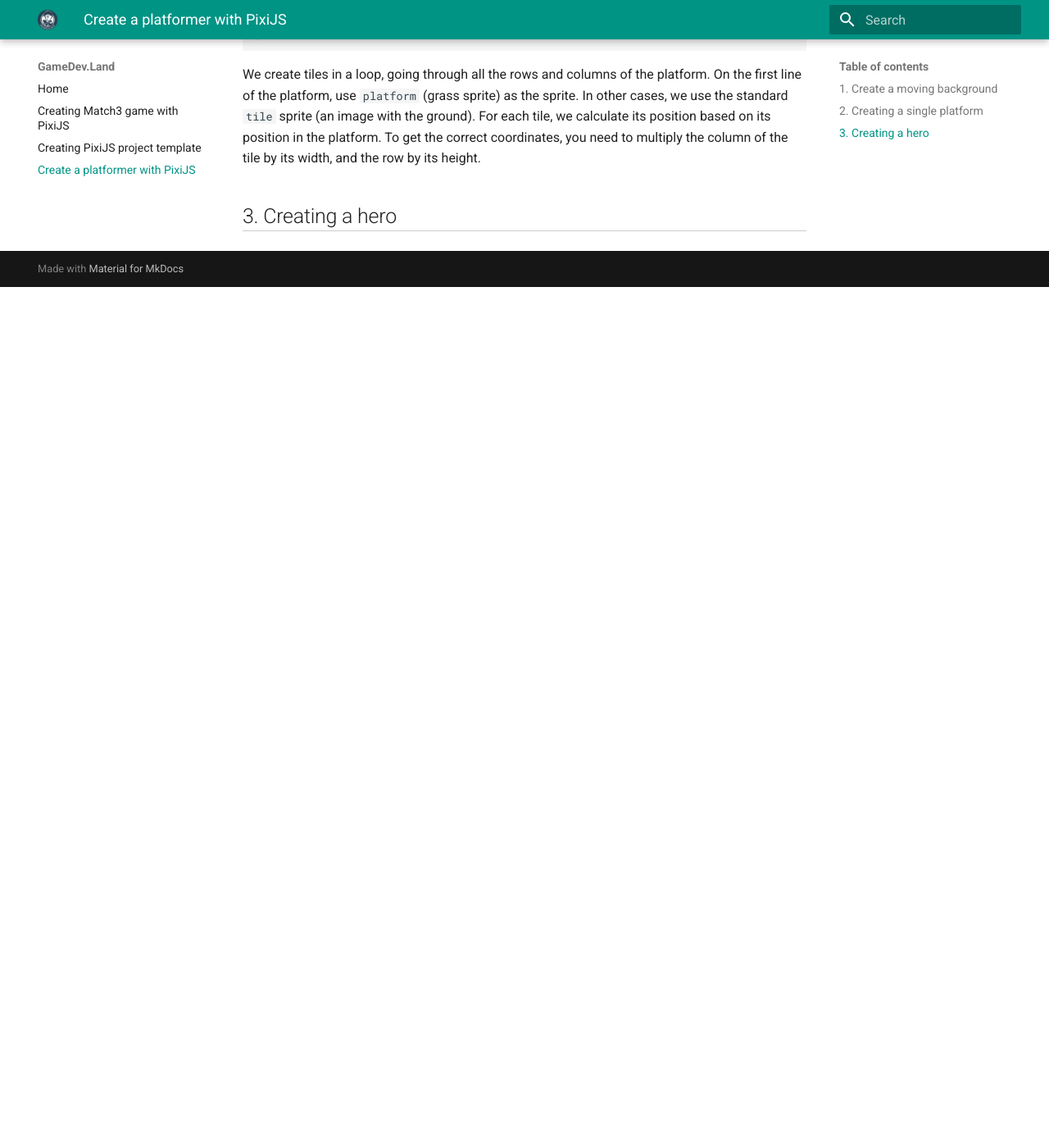
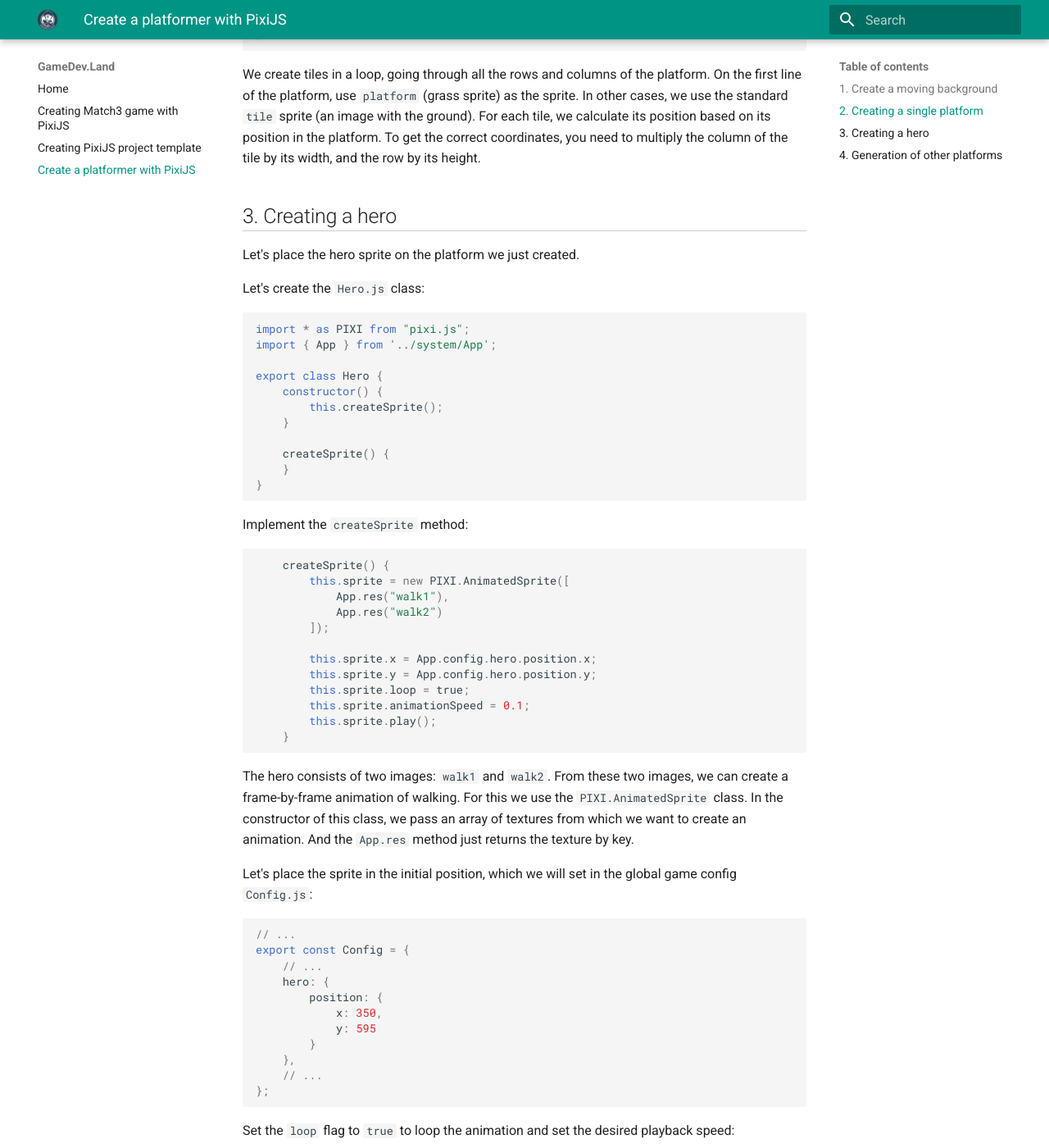
Before and after one commit to bolotnikov/gamedevland, an MkDocs documentation site: the page built from docs/runner.md, in a window 1280 px wide and 1400 px high, scrolled down 4626 px. Shown: the whole window at 82% size. Built offline with MkDocs 1.6.1 and Material for MkDocs 9.7.7, drawn with Linux system fonts in a browser that asks for light colours; emoji names are drawn with the system emoji font; before the commit the page ends 4976 px from its top, so only the background shows below that; some of the changed text lies outside the part shown.

Commit message:
Update runner.md

````diff
--- a/docs/runner.md
+++ b/docs/runner.md
@@ -227,3 +227,90 @@ On the first line of the platform, use `platform` (grass sprite) as the sprite.
 For each tile, we calculate its position based on its position in the platform. To get the correct coordinates, you need to multiply the column of the tile by its width, and the row by its height.
 
 ## 3. Creating a hero
+
+Let's place the hero sprite on the platform we just created.
+
+Let's create the `Hero.js` class:
+
+``` javascript
+import * as PIXI from "pixi.js";
+import { App } from '../system/App';
+
+export class Hero {
+    constructor() {
+        this.createSprite();
+    }
+
+    createSprite() {
+    }
+}
+```
+
+Implement the `createSprite` method:
+
+``` javascript
+    createSprite() {
+        this.sprite = new PIXI.AnimatedSprite([
+            App.res("walk1"),
+            App.res("walk2")
+        ]);
+
+        this.sprite.x = App.config.hero.position.x;
+        this.sprite.y = App.config.hero.position.y;
+        this.sprite.loop = true;
+        this.sprite.animationSpeed = 0.1;
+        this.sprite.play();
+    }
+```
+
+The hero consists of two images: `walk1` and `walk2`.
+From these two images, we can create a frame-by-frame animation of walking.
+For this we use the `PIXI.AnimatedSprite` class. In the constructor of this class, we pass an array of textures from which we want to create an animation. And the `App.res` method just returns the texture by key.
+
+Let's place the sprite in the initial position, which we will set in the global game config `Config.js`:
+
+``` javascript
+// ...
+export const Config = {
+    // ...
+    hero: {
+        position: {
+            x: 350,
+            y: 595
+        }
+    },
+    // ...
+};
+```
+
+Set the `loop` flag to `true` to loop the animation and set the desired playback speed:
+
+``` javascript
+        this.sprite.loop = true;
+        this.sprite.animationSpeed = 0.1;
+```
+
+And  call the `play` method to start animation.
+
+``` javascript
+        this.sprite.play();
+```
+
+
+Now we have a hero class and we can create a hero object on the stage in `GameScene.js`:
+
+``` javascript
+export class GameScene extends Scene {
+    create() {
+        // ...
+        this.createHero();
+    }
+
+    createHero() {
+        this.hero = new Hero();
+        this.container.addChild(this.hero.sprite);
+    }
+}
+```
+
+## 4. Generation of other platforms
````
